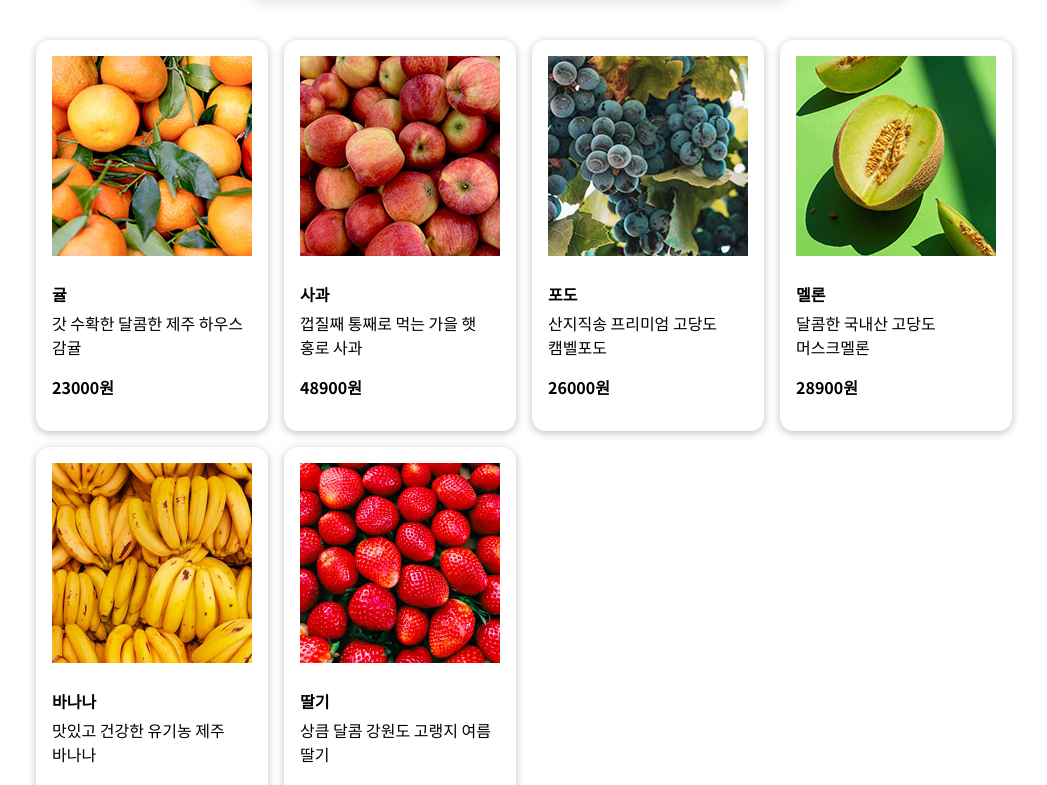
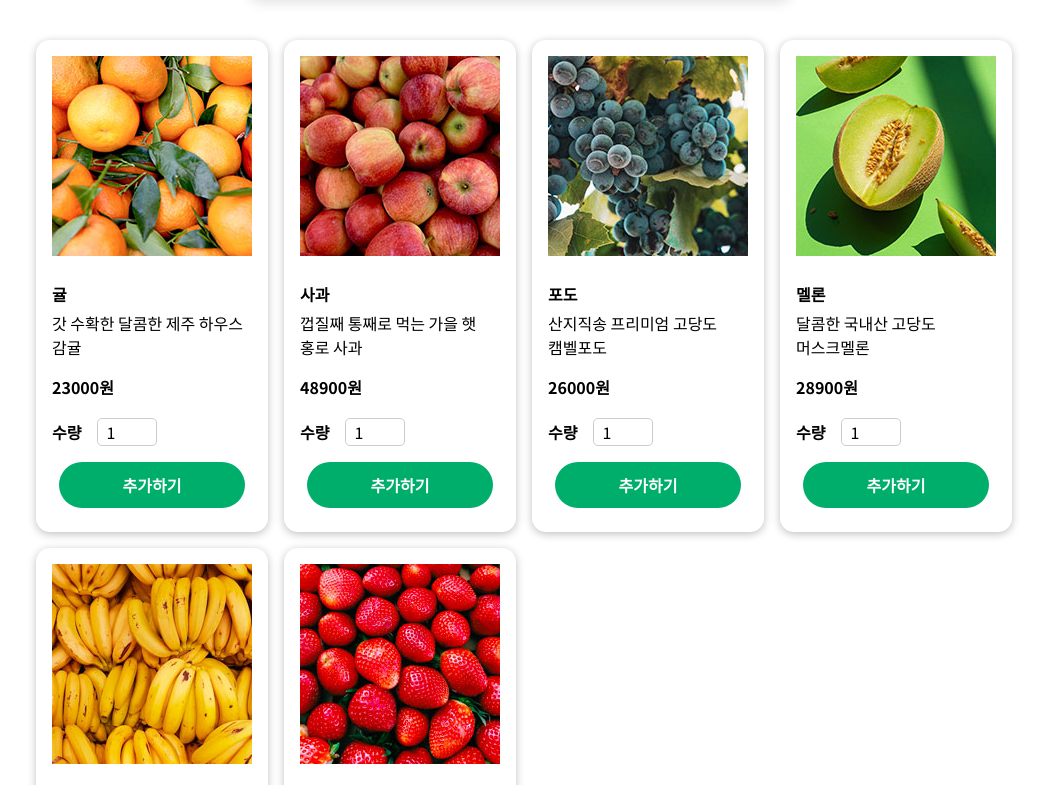
Before and after one commit to yujleee/fruits-everyday, a React (Create React App) app: page / in a window 1280 px wide. Shown: the part 552-1337 px from the top of the page, without its empty margins (124-1171 px from the left). Built offline with nearby package versions, Linux system fonts and the light colour scheme.

Commit message:
🚧 아이템 수량 폼 컴포넌트 추가

```diff
--- a/src/components/Fruits/FruitsItem/FruitsItem.js
+++ b/src/components/Fruits/FruitsItem/FruitsItem.js
@@ -1,9 +1,10 @@
+import FruitsItemForm from './FruitsItemForm';
 import classes from './FruitsItem.module.css';
 
 const FruitsItem = ({ id, name, description, price, image }) => {
   return (
-    <div className={classes['fruits-item']}>
-      <div className={classes.img}>
+    <div className={classes['fruits-item']} area-label="fruits-item">
+      <div className={classes.img} aria-label="image">
         <img src={image} alt={name} />
       </div>
       <h4>{name}</h4>
@@ -11,6 +12,9 @@ const FruitsItem = ({ id, name, description, price, image }) => {
       <p classes={classes['fruit-price']}>
         <b>{price}원</b>
       </p>
+      <div>
+        <FruitsItemForm />
+      </div>
     </div>
   );
 };
--- /dev/null
+++ b/src/components/Fruits/FruitsItem/FruitsItemForm.js
@@ -0,0 +1,23 @@
+import Input from '../../UI/Input';
+import classes from './FruitsItemForm.module.css';
+
+const FruitsItemForm = (props) => {
+  return (
+    <form className={classes.form}>
+      <Input
+        label="수량"
+        input={{
+          id: 'amount_' + props.id,
+          type: 'number',
+          min: '1',
+          max: '5',
+          step: '1',
+          defaultValue: '1',
+        }}
+      />
+      <button>추가하기</button>
+    </form>
+  );
+};
+
+export default FruitsItemForm;
--- /dev/null
+++ b/src/components/Fruits/FruitsItem/FruitsItemForm.module.css
@@ -0,0 +1,20 @@
+.form {
+  margin-top: 1.2rem;
+  text-align: center;
+}
+
+.form button {
+  font: inherit;
+  cursor: pointer;
+  background-color: var(--color-green);
+  color: white;
+  padding: 0.25rem 4rem;
+  margin: 0.5rem 0;
+  border-radius: 30px;
+  font-weight: bold;
+}
+
+.form button:hover,
+.form button:active {
+  background-color: var(--color-green-700);
+}
```
